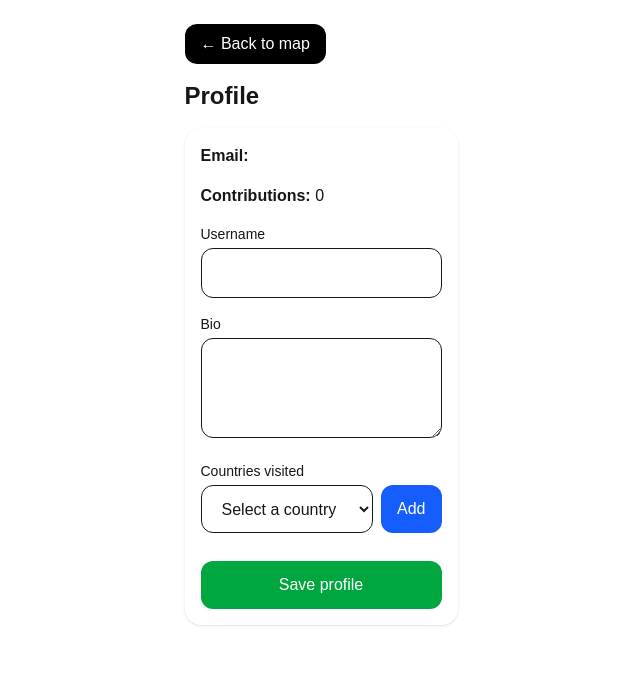
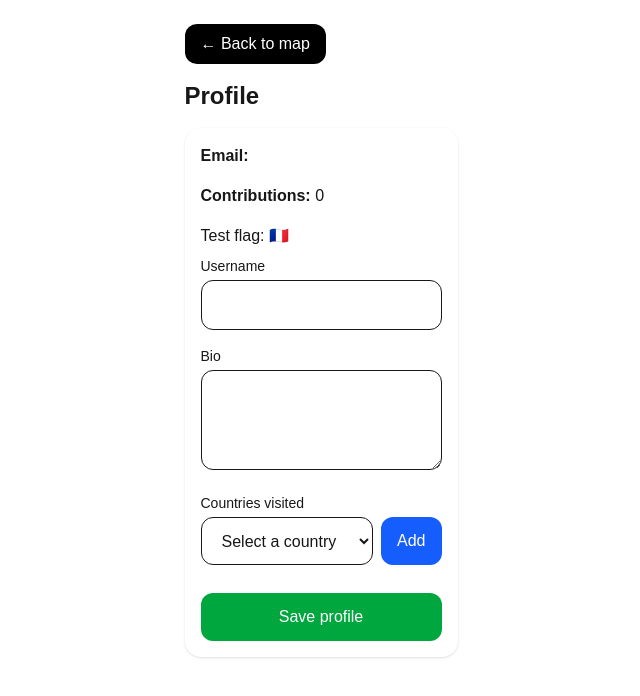
Before and after one commit to aferslid/daypassgyms, a Next.js app: page /profile in a window 1280 px wide. Shown: the top 696 px of the page, without its empty margins (319-959 px from the left). Built offline with nearby package versions, Linux system fonts and the light colour scheme.

Commit message:
profile2

```diff
--- a/app/profile/page.tsx
+++ b/app/profile/page.tsx
@@ -87,7 +87,7 @@ export default function ProfilePage() {
 
     if (error) {
         console.error("Erreur sauvegarde profil:", error);
-        alert("Error while saving profile");
+        alert(error.message);
         return;
     }
 
@@ -114,6 +114,8 @@ export default function ProfilePage() {
         <p>
             <strong>Contributions:</strong> {contributions}
         </p>
+
+        <p className="mb-2">Test flag: {getFlagEmoji("FR")}</p>
 
         <div>
             <label className="block text-sm font-medium mb-1">Username</label>
```
